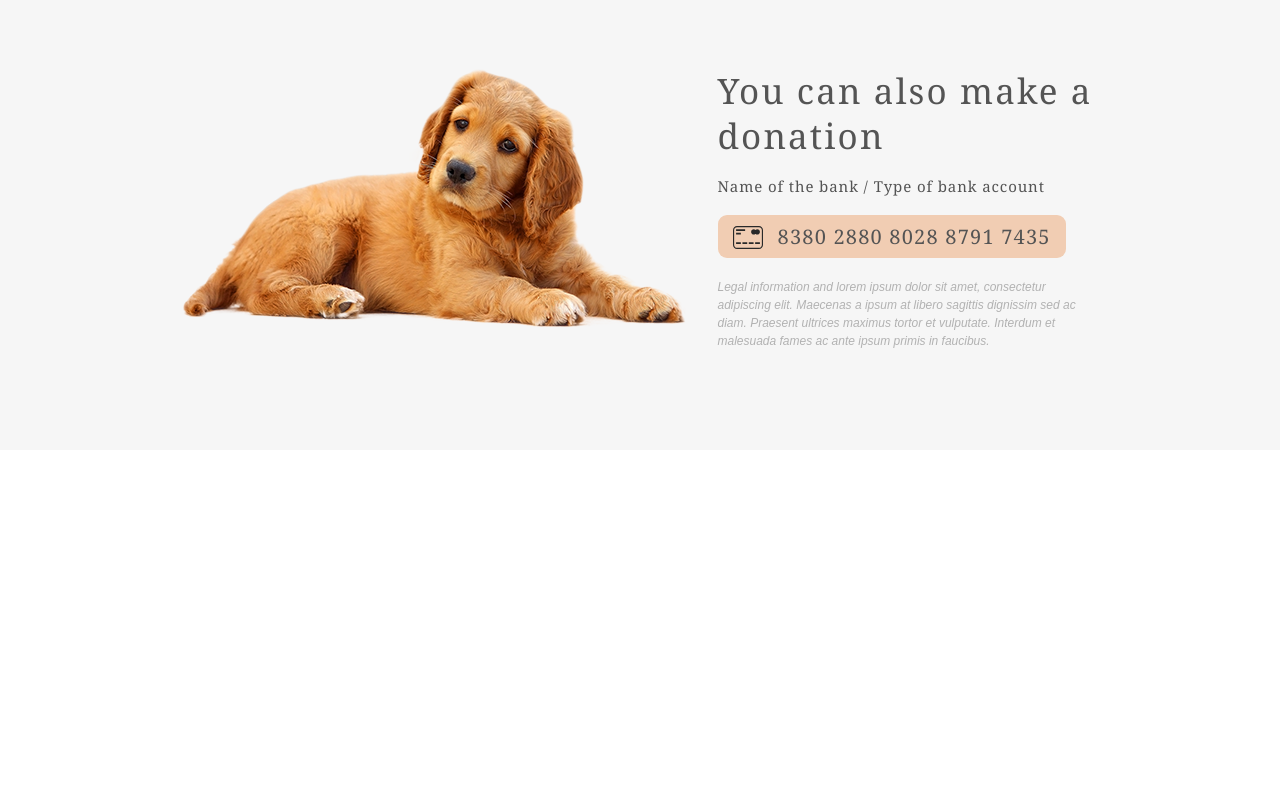
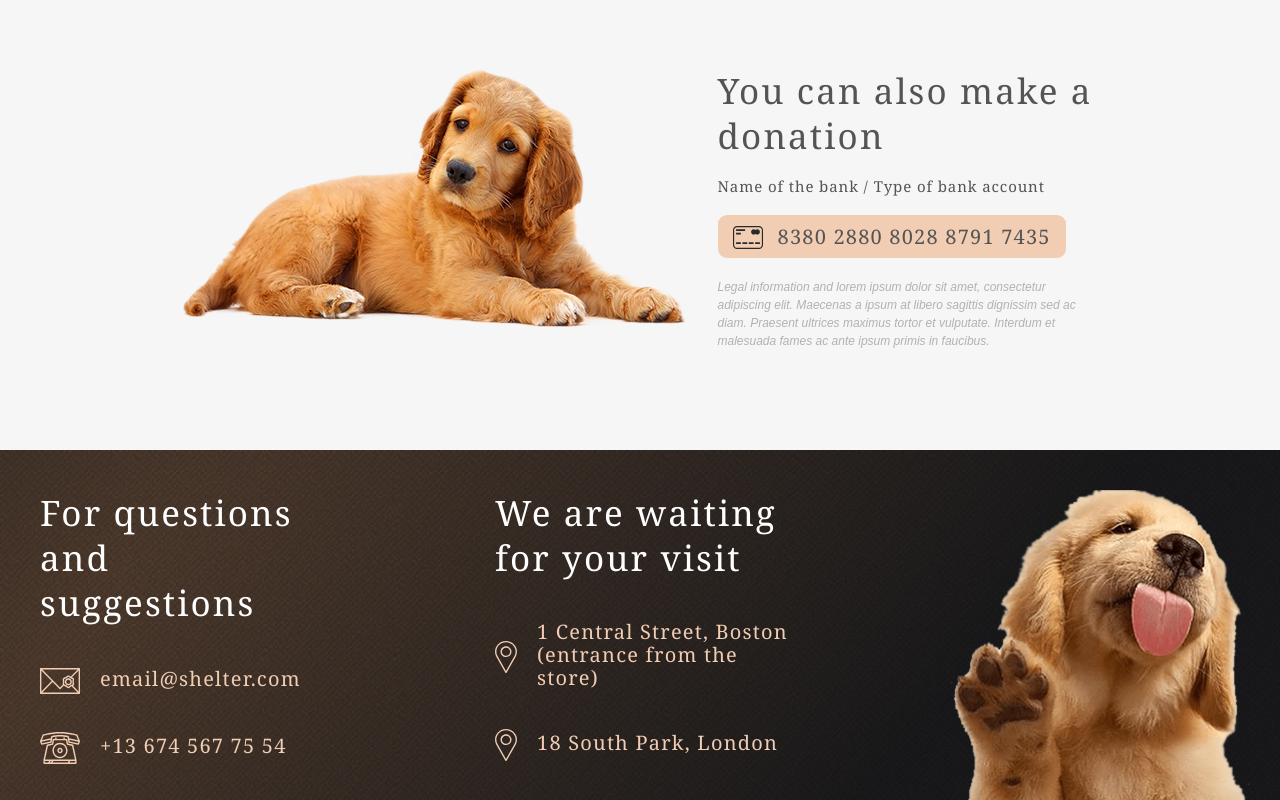
Before and after one commit to guffinnn/shelter, a plain HTML site: page shelter/index.html in a window 1280 px wide. Shown: the part 3000-3800 px from the top of the page. Before the commit the page ends 3450 px from the top, so only its background shows below. Drawn offline with Linux system fonts and the light colour scheme.

Commit message:
feat: complete full index.html page

```diff
--- a/shelter/index.html
+++ b/shelter/index.html
@@ -9,6 +9,9 @@
     <!--STYLES-->
     <link rel="stylesheet" type="text/css" href="styles/normalize.css">
     <link rel="stylesheet" type="text/css" href="styles/style.css">
+    <!--FAVICON-->
+    <link rel="icon" type="image/svg+xml" href="assets/favicon.svg">
+    <link rel="icon" type="image/png" href="assets/favicon.png">
     <!--TITLE-->
     <title>Shelter - Main</title>
 </head>
@@ -139,7 +142,17 @@
     </section>
 </main>
 <footer>
-
+    <div class="block">
+        <h2 class="title--light">For questions and suggestions</h2>
+        <a class="block__info mail" href="mailto:email@shelter.com">email@shelter.com</a>
+        <a class="block__info phone" href="tel:+136745677554">+13 674 567 75 54</a>
+    </div>
+    <div class="block">
+        <h2 class="title--light">We are waiting for your visit</h2>
+        <p class="block__info address">1 Central Street, Boston (entrance from the store)</p>
+        <p class="block__info address">18 South Park, London</p>
+    </div>
+    <img src="assets/footer-puppy.png" width="300" height="310" alt="">
 </footer>
 </body>
 </html>
--- a/shelter/styles/style.css
+++ b/shelter/styles/style.css
@@ -608,3 +608,104 @@ header {
 
     color: var(--color-dark-m);
 }
+
+footer {
+    width: auto;
+    height: auto;
+    max-height: 0;
+    min-height: 270px;
+
+    display: grid;
+    grid-template-columns: repeat(3, 1fr);
+    grid-template-rows: auto;
+    column-gap: 160px;
+
+    background:
+            url(../assets/footer-gradient-background.jpg) no-repeat center center,
+            radial-gradient(110.67% 538.64% at 5.73% 50%, #513D2F 0%, #1A1A1C 100%), #211F20;
+    background-size: cover;
+
+    padding: 40px;
+}
+
+.title--light {
+    width: auto;
+    height: auto;
+
+    font-family: 'Georgia', serif;
+    font-style: normal;
+    font-weight: 400;
+    font-size: 35px;
+    line-height: 45px;
+    letter-spacing: 0.06em;
+
+    color: var(--color-light-xl);
+}
+
+.block {
+    width: 295px;
+    height: auto;
+
+    display: flex;
+    flex-direction: column;
+    row-gap: 40px;
+}
+
+.block__info {
+    width: auto;
+    height: auto;
+
+    position: relative;
+    display: flex;
+    flex-direction: row;
+    flex-wrap: nowrap;
+    align-content: flex-start;
+    justify-content: flex-start;
+    align-items: center;
+    gap: 20px;
+
+    font-family: 'Georgia', serif;
+    font-style: normal;
+    font-weight: 400;
+    font-size: 20px;
+    line-height: 23px;
+    letter-spacing: 0.06em;
+
+    color: var(--color-primary);
+}
+
+.mail:before {
+    content: url(../assets/icon-email.svg);
+    position: relative;
+    top: 0;
+    left: 0;
+
+    width: 40px;
+    height: 32px;
+
+    margin-bottom: -5px;
+}
+
+.phone:before {
+    content: url(../assets/icon-phone.svg);
+    position: relative;
+    top: 0;
+    left: 0;
+
+    width: 40px;
+    height: 32px;
+
+    margin-bottom: -5px;
+}
+
+.address:before {
+    content: url(../assets/icon-marker.svg);
+    position: relative;
+    top: 0;
+    left: 0;
+
+    width: 22px;
+    height: 32px;
+
+    margin-bottom: -5px;
+}
```
Also changed, not shown: shelter/assets/favicon.png (added), shelter/assets/favicon.svg (added), shelter/assets/footer-gradient-background.jpg (added), shelter/assets/footer-puppy.png (added), shelter/assets/icon-email.svg (added), shelter/assets/icon-marker.svg (added), shelter/assets/icon-phone.svg (added).
